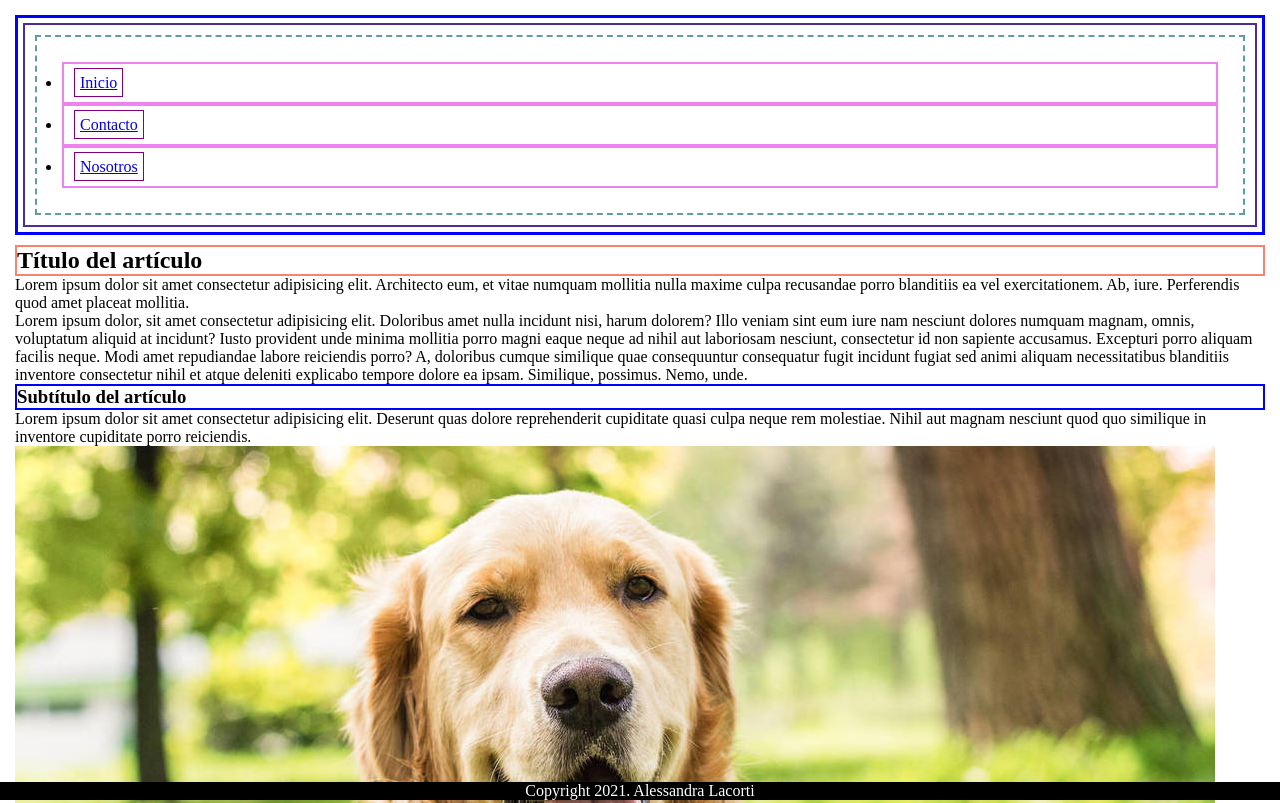
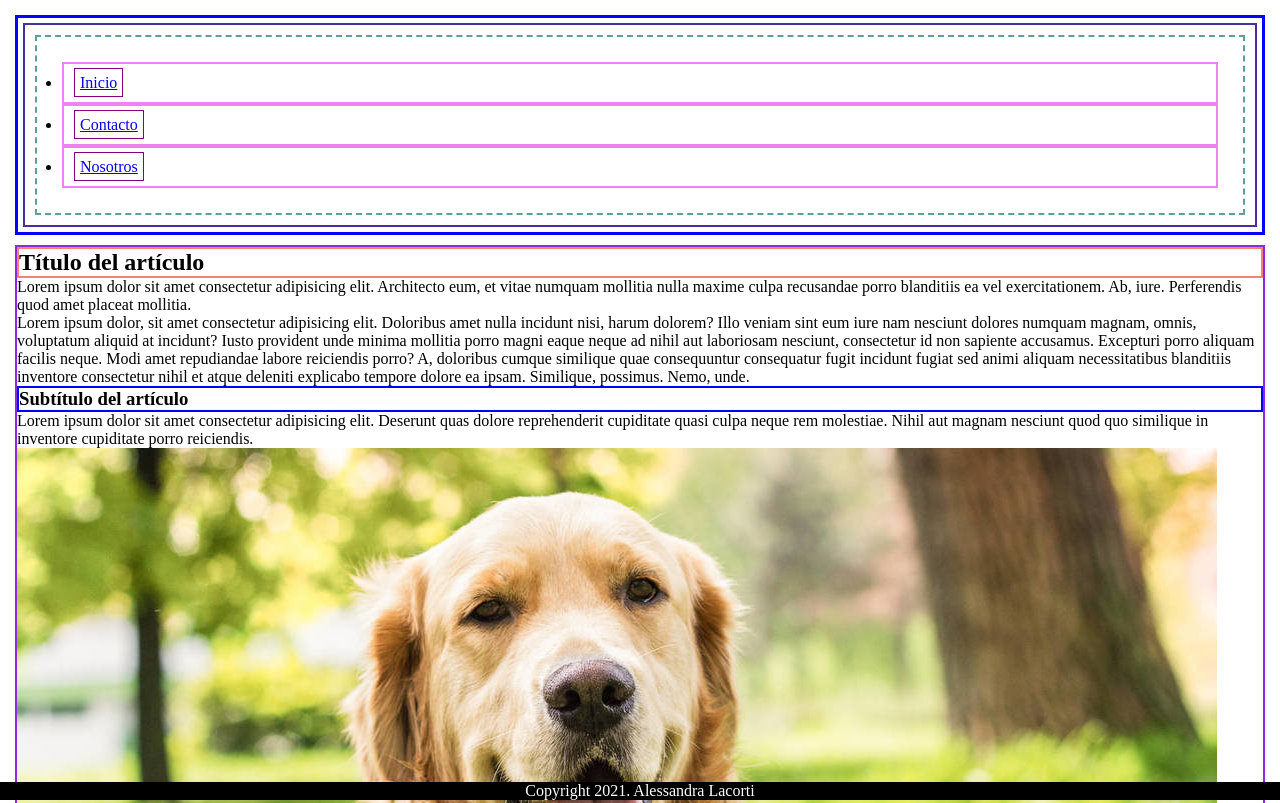
Before and after one commit to Alessandra-Lacorti/miPrimerWeb, a plain HTML site: page src/index.html in a window 1280 px wide. Shown: the top 803 px of the page. Drawn offline with Linux system fonts and the light colour scheme.

Commit message:
cambiando el color

```diff
--- a/src/style.css
+++ b/src/style.css
@@ -43,7 +43,7 @@ nav {
 /* Estilos del Contenido (Main) */
 /* Selector de Id lleva siempre una # (Almohadilla) antes del nombre del Id: */
 #mainContent {
-    border: 2px solid blueviolet (235, 9, 47) (156, 147, 147);
+    border: 2px solid blueviolet;
 }
 
 /* título*/
```
